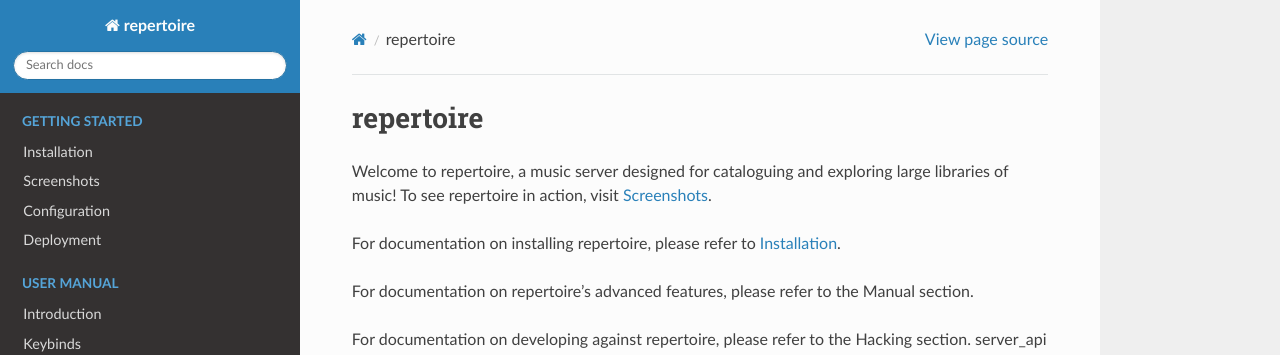
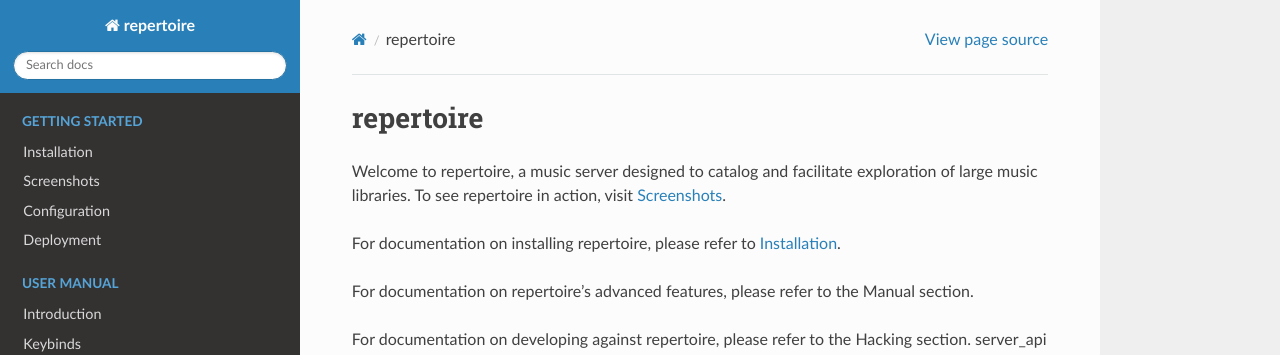
Before and after one commit to azuline/repertoire, a Sphinx documentation site: the page built from docs/index.rst, in a window 1280 px wide and 1036 px high. Shown: the top 355 px of the window. Built offline with Sphinx 7.4.7 and the Read the Docs theme 2.0.0, drawn with Linux system fonts in a browser that asks for light colours; pages that are not in the unit, such as notebooks, are missing from menus.

Commit message:
update project description

```diff
--- a/docs/index.rst
+++ b/docs/index.rst
@@ -1,8 +1,9 @@
 repertoire
 ==========
 
-Welcome to repertoire, a music server designed for cataloguing and exploring
-large libraries of music! To see repertoire in action, visit :ref:`screenshots`.
+Welcome to repertoire, a music server designed to catalog and facilitate
+exploration of large music libraries. To see repertoire in action, visit
+:ref:`screenshots`.
 
 For documentation on installing repertoire, please refer to :ref:`installation`.
 
```
Also changed, not shown: README.md (+4 -2 lines).
